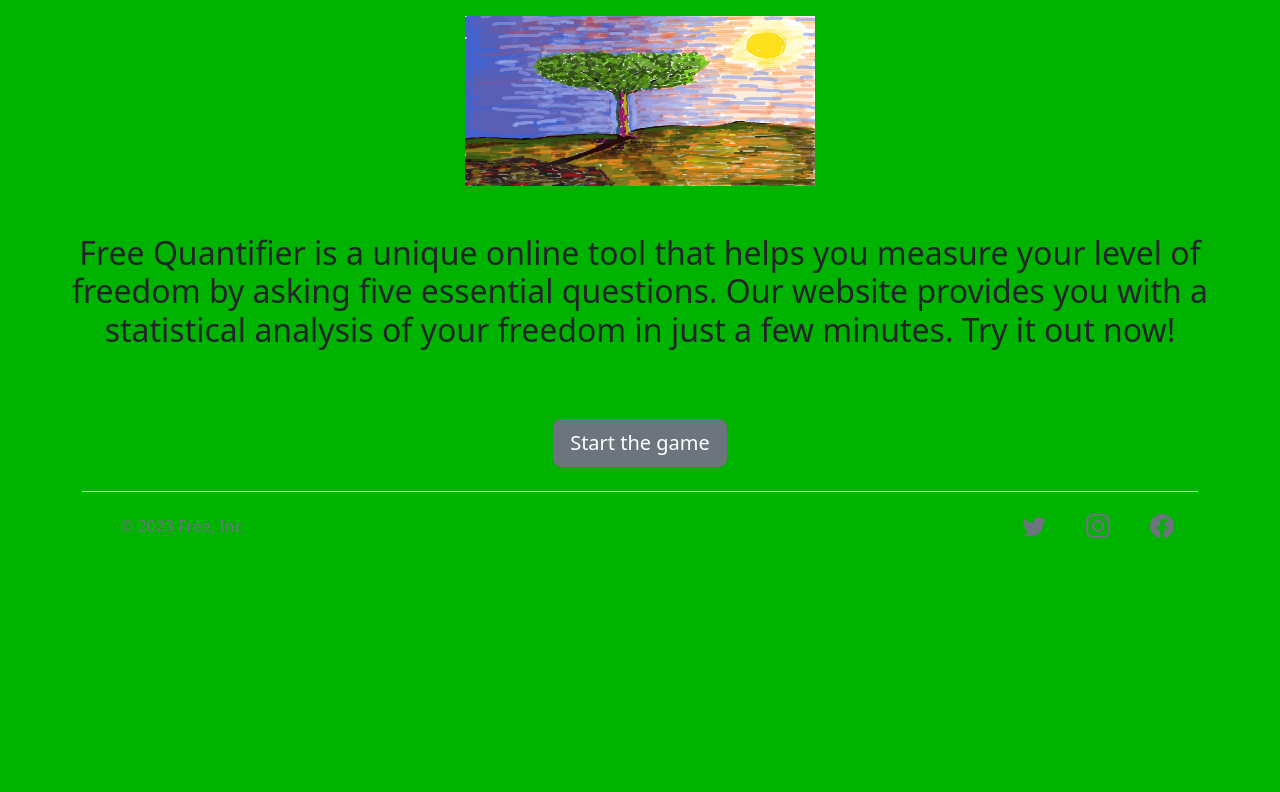
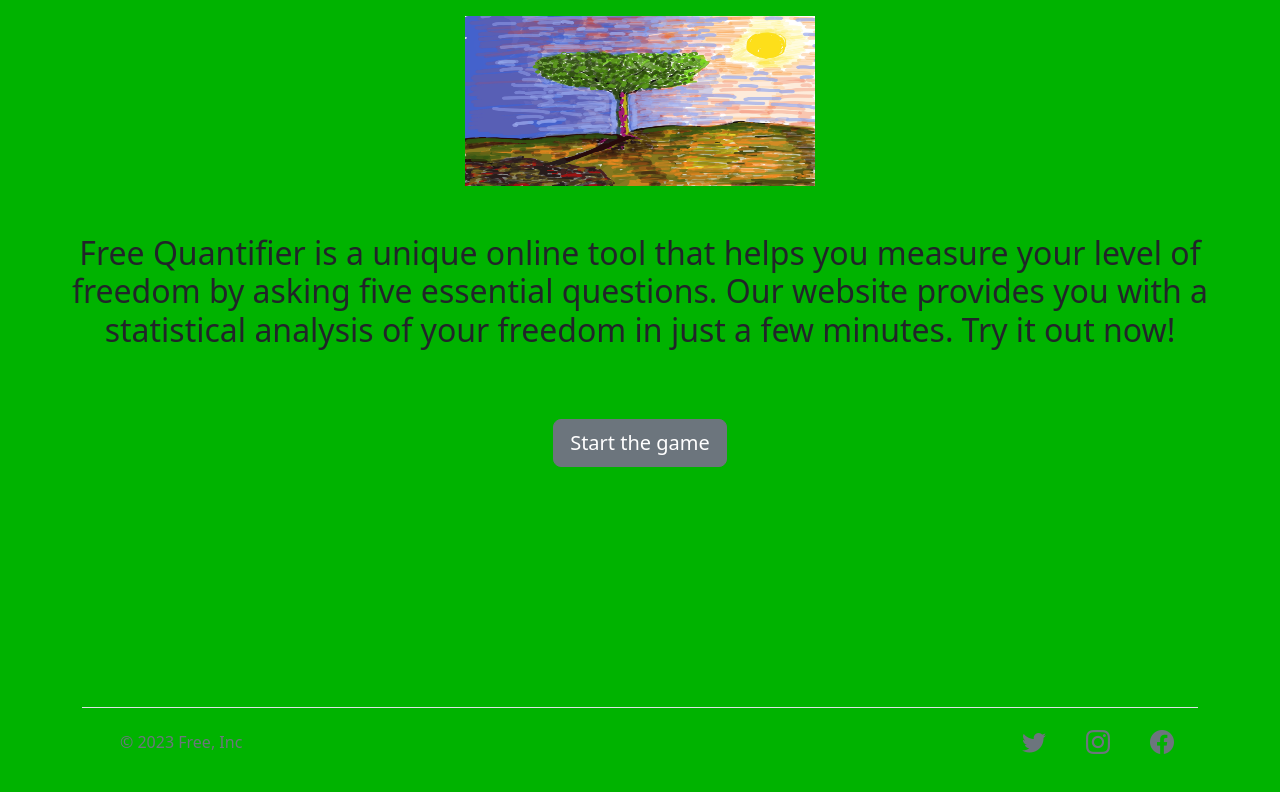
Before and after one commit to AlessioMigotti/project2, a website: page index.html in a window 1280 px wide. Drawn offline with nearby package versions, Linux system fonts and the light colour scheme.

Commit message:
Add footer to landing page, working on readme

```diff
--- a/index.html
+++ b/index.html
@@ -33,7 +33,7 @@
         </div>
 
         <!--Footer-->
-        <footer class="container">
+        <footer class="container fixed-bottom">
             <div class="d-flex flex-wrap justify-content-between align-items-center py-3 my-4 border-top">
                 <div class="col-md-4 d-flex align-items-center">
                     <a href="/" class="mb-3 me-2 mb-md-0 text-muted text-decoration-none lh-1">
```
Also changed, not shown: README.md, assets/images/Screenshot (50).png (deleted), assets/images/Screenshot (57).png (deleted).
